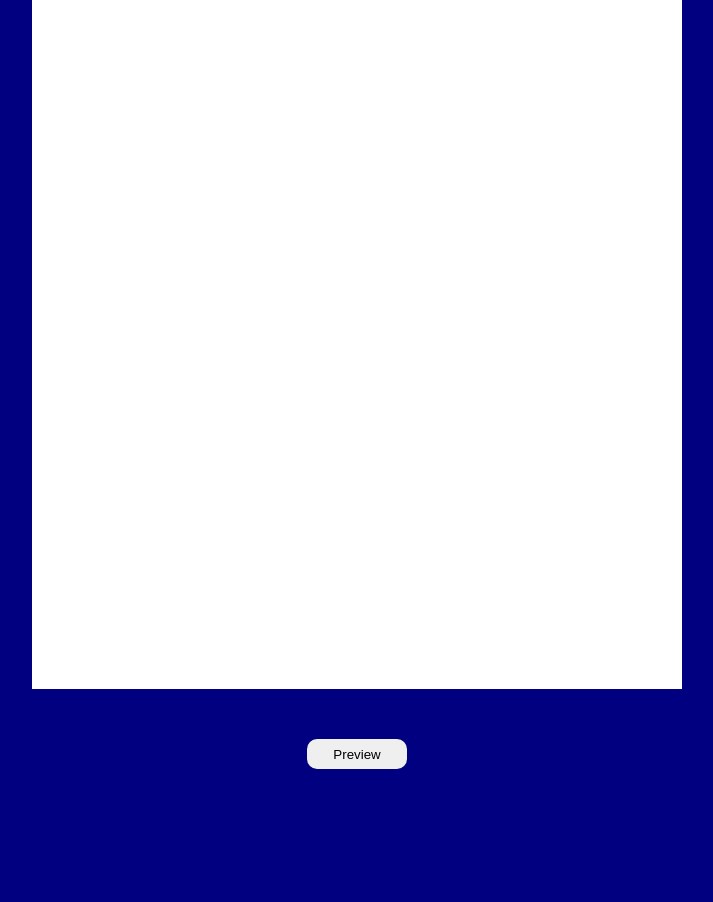
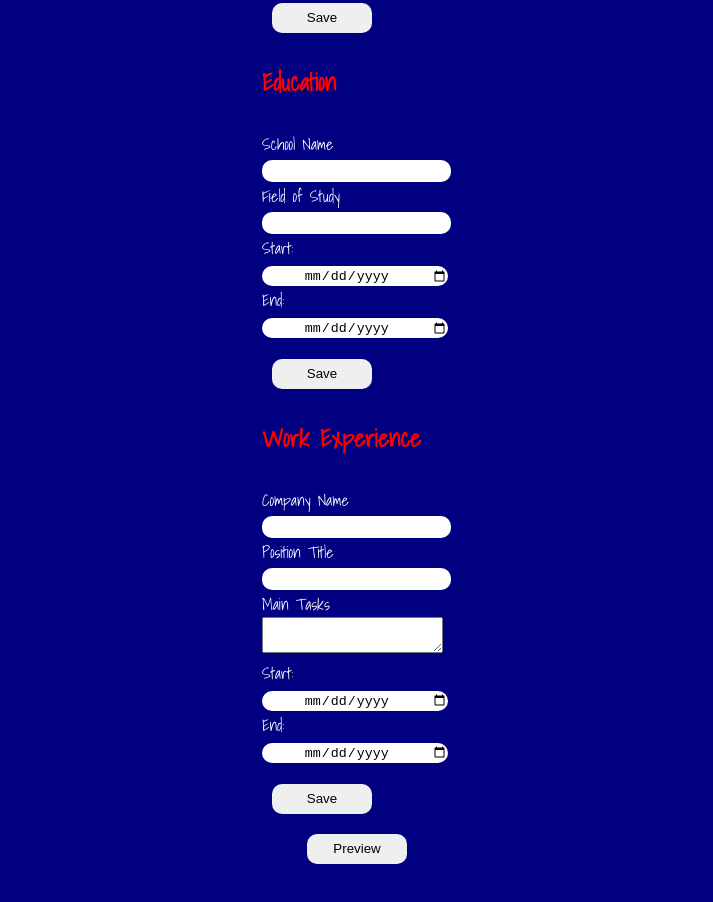
Before and after one commit to kiernans/cv-project, a React (Create React App) app: page / in a window 1280 px wide. Shown: the part 460-1362 px from the top of the page, without its empty margins (283-996 px from the left). Built offline with nearby package versions, Linux system fonts and the light colour scheme.

Commit message:
Change all class components to function components

```diff
--- a/src/App.js
+++ b/src/App.js
@@ -1,4 +1,4 @@
-import React, { Component } from 'react';
+import React, { useState } from 'react';
 import Education from './components/education/Education';
 import Experience from './components/experience/Experience';
 import Information from './components/Information';
@@ -6,132 +6,115 @@ import Resume from './components/Resume';
 import uniqid from 'uniqid';
 import './styles/App.css';
 
-class App extends Component {
-  constructor(props) {
-    super(props);
+const App = () => {
 
-    this.state = {
+  const [info, setInfo] =
+    useState({
       name: '',
       email: '',
-      phone: '',
+      phone: ''
+    });
 
-      info: {},
+  const [school, setSchool] =
+    useState({
+      id: uniqid(),
+      name: '',
+      fieldofstudy: '',
+      start: '',
+      end: ''
+    });
 
-      edId: uniqid(),
-      edName: '',
-      fieldofstudy: '',
-      edStart: '',
-      edEnd: '',
+  const [schools, setSchools] = useState([]);
 
-      schools: [],
-
-      exId: uniqid(),
-      exName: '',
+  const [experience, setExperience] =
+    useState({
+      id: uniqid(),
+      name: '',
       position: '',
       tasks: '',
-      exStart: '',
-      exEnd: '',
+      start: '',
+      end: ''
+    });
+  const [experiences, setExperiences] = useState([]);
 
-      experiences: [],
+  const [isPreview, setIsPreview] = useState(false);
 
-      isPreview: true,
-    };
+  const handleInfoChange = (e) => {
+    setInfo({ ...info, [e.target.name]: e.target.value });
   };
 
-  handleChange = (e) => {
-    this.setState({
-        [e.target.name]: e.target.value,
+  const handleEducationChange = (e) => {
+    setSchool({ ...school, [e.target.name]: e.target.value });
+  };
+
+  const handleExperienceChange = (e) => {
+    setExperience({ ...experience, [e.target.name]: e.target.value });
+  };
+
+  const handleInfoSubmit = (e) => {
+    e.preventDefault();
+
+  };
+
+  const handleEducationSubmit = (e) => {
+    e.preventDefault();
+    setSchools(schools.concat(school));
+    setSchool({
+      id: uniqid(),
+      name: '',
+      fieldofstudy: '',
+      start: '',
+      end: ''
     });
   };
 
-  handleInformationSubmit = (e) => {
+  const handleExperienceSubmit = (e) => {
     e.preventDefault();
-    const { name, email, phone } = this.state;
-    this.setState({
-      info: { name, email, phone },
+    setExperiences(experiences.concat(experience));
 
+    setExperience({
+      id: uniqid(),
       name: '',
-      email: '',
-      phone: '',
+      position: '',
+      tasks: '',
+      start: '',
+      end: ''
     });
   };
 
-  handleEducationSubmit = (e) => {
-    e.preventDefault();
-    const { edId: id, edName: name, fieldofstudy, edStart: start, edEnd: end } = this.state;
-    this.setState({
-       schools: this.state.schools.concat({ id, name, fieldofstudy, start, end }),
-
-        edId: uniqid(),
-        edName: '',
-        fieldofstudy: '',
-        edStart: '',
-        edEnd: '',
-    });
-};
-
-  handleExperienceSubmit = (e) => {
-    e.preventDefault();
-    const { exId: id, exName: name, position, tasks, exStart: start, exEnd: end } = this.state;
-
-    this.setState({
-        experiences: this.state.experiences.concat({ id, name, position, tasks, start, end }),
-        exId: uniqid(),
-        exName: '',
-        position: '',
-        tasks: '',
-        exStart: '',
-        exEnd: '',
-    });
-};
-
-    handlePreviewClicked = (e) => {
+  const handlePreviewClicked = (e) => {
       e.preventDefault();
-      const prev = this.state.isPreview;
-      this.setState({
-        isPreview: !prev,
-      });
+      setIsPreview(!isPreview);
     };
-
-  render() {
-    const { name, email, phone } = this.state;
-    const information = { name, email, phone };
-
-    const { exId, exName, position, tasks, exStart, exEnd } = this.state;
-    const experience = { id: exId, name: exName, position, tasks, start: exStart, end: exEnd };
-
-    const { edId, edName, fieldofstudy, edStart, edEnd } = this.state;
-    const school = { id: edId, name: edName, fieldofstudy, start: edStart, end: edEnd };
 
     return (
       <div className="App">
         <h1 className='title'>CV Application</h1>
-        {!this.state.isPreview &&
+        {!isPreview &&
             <div>
-              <Information information={information}
-                            handleChange={this.handleChange}
-                            handleSubmit={this.handleInformationSubmit}/>
-              <Education schools={this.state.schools}
+              <Information information={info}
+                            handleChange={handleInfoChange}
+                            handleSubmit={handleInfoSubmit}/>
+              <Education schools={schools}
                           school={school}
-                          handleChange={this.handleChange}
-                          handleSubmit={this.handleEducationSubmit}/>
-              <Experience experiences={this.state.experiences}
+                          handleChange={handleEducationChange}
+                          handleSubmit={handleEducationSubmit}/>
+              <Experience experiences={experiences}
                           experience={experience}
-                          handleChange={this.handleChange}
-                          handleSubmit={this.handleExperienceSubmit}/>
+                          handleChange={handleExperienceChange}
+                          handleSubmit={handleExperienceSubmit}/>
             </div>
         }
 
-        {this.state.isPreview &&
-            <Resume information={this.state.info}
-                    schools={this.state.schools}
-                    experiences={this.state.experiences}
+        {isPreview &&
+            <Resume information={info}
+                    schools={schools}
+                    experiences={experiences}
                     />
         }
-        <button className='Preview' onClick={this.handlePreviewClicked}>Preview</button>
+        <button className='Preview' onClick={handlePreviewClicked}>Preview</button>
       </div>
     );
   };
-}
 
 export default App;
--- a/src/components/Resume.js
+++ b/src/components/Resume.js
@@ -1,14 +1,10 @@
-import React, { Component } from "react";
+import React from "react";
 import DisplayEducation from "./education/DisplayEducation";
 import DisplayExperiences from "./experience/DisplayExperiences";
 import "../styles/Resume.css";
-class Resume extends Component {
-    constructor(props) {
-        super(props);
-    };
+const Resume = (props) => {
 
-    render() {
-        const { name, phone, email} = this.props.information;
+    const { name, phone, email} = props.information;
     return (
         <div className="Resume">
             <div className="header">
@@ -17,15 +13,14 @@ class Resume extends Component {
             </div>
             <div className="education">
                 <h2>Education</h2>
-                    <DisplayEducation schools={this.props.schools} />
+                <DisplayEducation schools={props.schools} />
             </div>
             <div className="experience">
                 <h2>Work Experience</h2>
-                    <DisplayExperiences experiences={this.props.experiences} />
+                <DisplayExperiences experiences={props.experiences} />
             </div>
         </div>
     );
 };
-};
 
 export default Resume;
--- a/src/components/education/Education.js
+++ b/src/components/education/Education.js
@@ -1,21 +1,17 @@
-import React, { Component } from "react";
+import React from "react";
 import "../../styles/Education.css"
 
-class Education extends Component {
-    constructor(props) {
-        super(props);
+const Education = (props) => {
+
+    const handleChange = (e) => {
+        props.handleChange(e);
     };
 
-    handleChange = (e) => {
-        this.props.handleChange(e);
+    const handleSubmit = (e) => {
+        props.handleSubmit(e);
     };
 
-    handleSubmit = (e) => {
-        this.props.handleSubmit(e);
-    };
-
-    render() {
-        const { name, fieldofstudy, start, end } = this.props.school;
+    const { name, fieldofstudy, start, end } = props;
     const today = new Date().toISOString().slice(0, 10)
 
     return (
@@ -24,8 +20,8 @@ class Education extends Component {
             <form>
                 <label>School Name</label>
                 <input
-                    onChange={this.handleChange}
-                    name='edName'
+                onChange={handleChange}
+                name='name'
                 value={name}
                 type='text'
                 id='nameInput'
@@ -33,7 +29,7 @@ class Education extends Component {
 
                 <label>Field of Study</label>
                 <input
-                    onChange={this.handleChange}
+                onChange={handleChange}
                 name='fieldofstudy'
                 value={fieldofstudy}
                 type='text'
@@ -42,8 +38,8 @@ class Education extends Component {
 
                 <label>Start:</label>
                 <input
-                    onChange={this.handleChange}
-                    name='edStart'
+                onChange={handleChange}
+                name='start'
                 value={start}
                 type='date'
                 id='startInput'
@@ -53,8 +49,8 @@ class Education extends Component {
 
                 <label>End:</label>
                 <input
-                    onChange={this.handleChange}
-                    name='edEnd'
+                onChange={handleChange}
+                name='end'
                 value={end}
                 type='date'
                 id='endInput'
@@ -62,12 +58,9 @@ class Education extends Component {
                 max={today}
                 />
             </form>
-                <button onClick={this.handleSubmit}>Save</button>
+            <button onClick={handleSubmit}>Save</button>
         </div>
     );
 };
-};
-
-
 
 export default Education;
--- a/src/components/experience/Experience.js
+++ b/src/components/experience/Experience.js
@@ -1,21 +1,17 @@
-import React, { Component } from "react";
+import React from "react";
 import "../../styles/Experience.css"
 
-class Experience extends Component {
-    constructor(props) {
-        super(props);
+const Experience = (props) => {
+
+    const handleChange = (e) => {
+        props.handleChange(e);
     };
 
-    handleChange = (e) => {
-        this.props.handleChange(e);
+    const handleSubmit = (e) => {
+        props.handleSubmit(e);
     };
 
-    handleSubmit = (e) => {
-        this.props.handleSubmit(e);
-    };
-
-    render() {
-        const { name, position, tasks, start, end } = this.props.experience;
+    const { name, position, tasks, start, end } = props;
     const today = new Date().toISOString().slice(0, 10)
 
     return (
@@ -24,8 +20,8 @@ class Experience extends Component {
             <form>
                 <label>Company Name</label>
                 <input
-                    onChange={this.handleChange}
-                    name='exName'
+                onChange={handleChange}
+                name='name'
                 value={name}
                 type='text'
                 id='nameInput'
@@ -33,7 +29,7 @@ class Experience extends Component {
 
                 <label>Position Title</label>
                 <input
-                    onChange={this.handleChange}
+                onChange={handleChange}
                 name='position'
                 value={position}
                 type='text'
@@ -42,7 +38,7 @@ class Experience extends Component {
 
                 <label>Main Tasks</label>
                 <textarea
-                    onChange={this.handleChange}
+                onChange={handleChange}
                 name='tasks'
                 value={tasks}
                 type='text'
@@ -51,8 +47,8 @@ class Experience extends Component {
 
                 <label>Start:</label>
                 <input
-                    onChange={this.handleChange}
-                    name='exStart'
+                onChange={handleChange}
+                name='start'
                 value={start}
                 type='date'
                 id='startInput'
@@ -62,8 +58,8 @@ class Experience extends Component {
 
                 <label>End:</label>
                 <input
-                    onChange={this.handleChange}
-                    name='exEnd'
+                onChange={handleChange}
+                name='end'
                 value={end}
                 type='date'
                 id='endInput'
@@ -71,12 +67,9 @@ class Experience extends Component {
                 max={today}
                 />
             </form>
-                <button onClick={this.handleSubmit}>Save</button>
+            <button onClick={handleSubmit}>Save</button>
         </div>
     );
 };
-};
-
-
 
 export default Experience;
--- a/src/styles/App.css
+++ b/src/styles/App.css
@@ -40,4 +40,5 @@ button {
     height: 30px;
     border-radius: 10px;
     border: none;
+    margin: 10px;
 }
```
Lines whose indentation alone changed are shown as unchanged.
